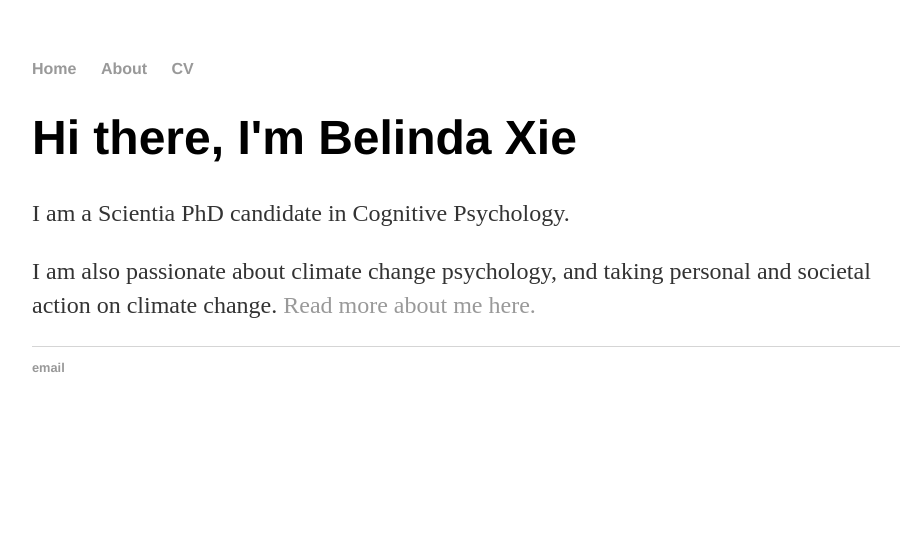
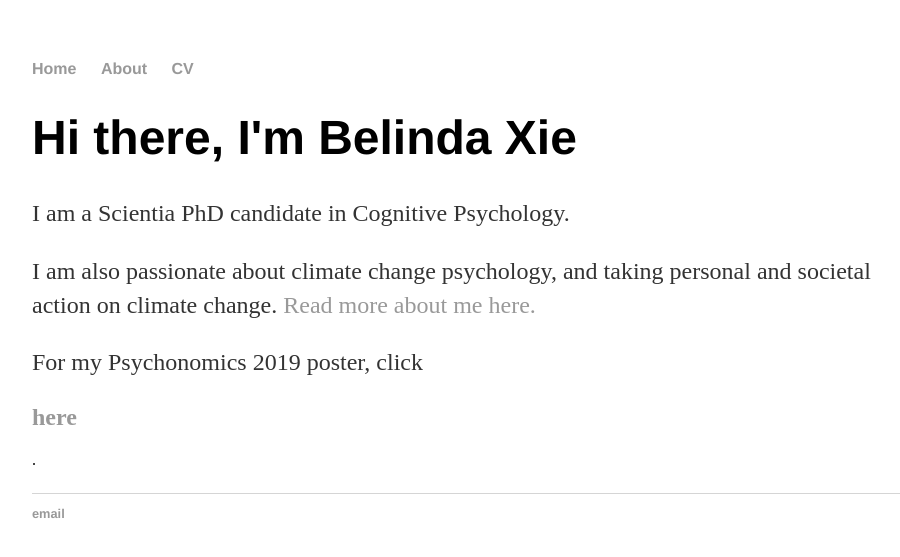
Before and after one commit to belindaxie/belindaxie.github.io, a Jekyll site: the page built from index.html, in a window 1280 px wide. Shown: the top 557 px of the page, without its empty margins (160-1060 px from the left). Built offline with Jekyll 4.4.1, drawn with Linux system fonts in a browser that asks for light colours.

Commit message:
Added link to Psychonomics 2019 poster

```diff
--- a/index.html
+++ b/index.html
@@ -5,4 +5,5 @@ title: Belinda Xie
 <div class="blurb">
 	<h1>Hi there, I'm Belinda Xie</h1>
 	<p>I am a Scientia PhD candidate in Cognitive Psychology.</p><p>I am also passionate about climate change psychology, and taking personal and societal action on climate change. <a href="/about">Read more about me here.</a></p>
+	<p>For my Psychonomics 2019 poster, click <a href="/PsychonomicPoster_draft2.pdf" class="download" title="View poster"><h2>here</h2></a>.</p>
 </div><!-- /.blurb -->
```
